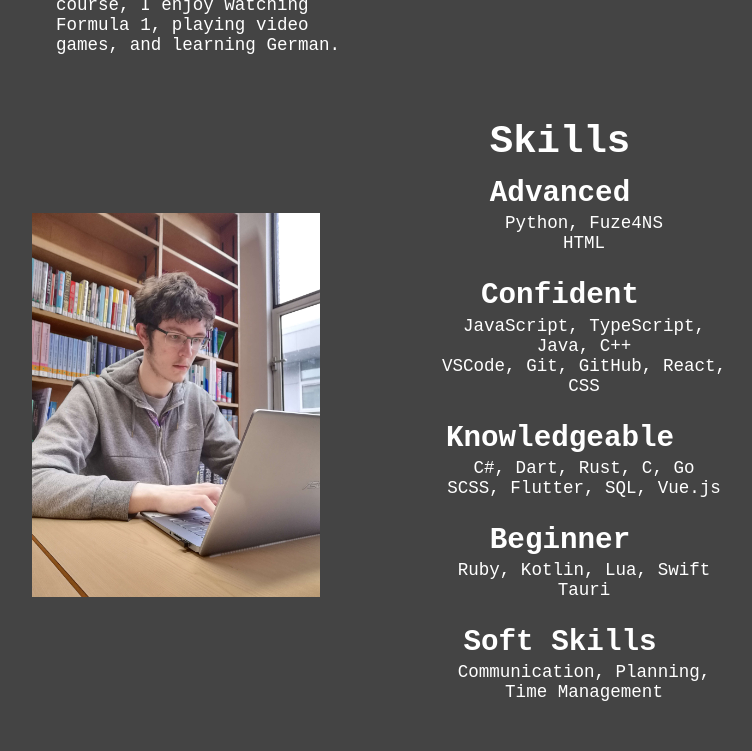
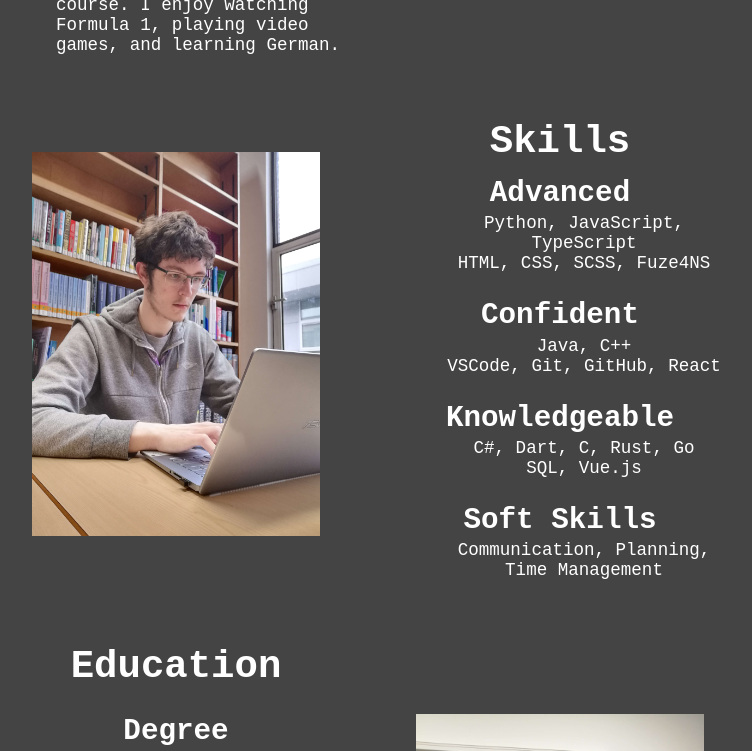
Before and after one commit to BenTaylor25/WebPortfolio2023, a React (Vite) app in the folder web-portfolio-2023/: page /WebPortfolio2023/about in a window 1280 px wide. Shown: the part 502-1253 px from the top of the page, without its empty margins (272-1024 px from the left). Built offline with nearby package versions, Linux system fonts and the light colour scheme.

Commit message:
updated technologies

```diff
--- a/web-portfolio-2023/src/components/pages/About.tsx
+++ b/web-portfolio-2023/src/components/pages/About.tsx
@@ -18,7 +18,7 @@ export default function About() {
                         Outside of tech, I enjoy discussing Philosophy and Storytelling,
                         and learning about Psychology, Language, and History. When I'm
                         not working on programming projects or getting several weeks ahead
-                        of my uni course, I enjoy watching Formula 1, playing video games,
+                        of my uni course. I enjoy watching Formula 1, playing video games,
                         and learning German.
                     </p>
                 </div>
@@ -36,17 +36,14 @@ export default function About() {
                     <h1>Skills</h1>
                     <section>
                         <h2>Advanced</h2>
-                        <p>Python, Fuze4NS</p>
-                        <p>HTML</p>
+                        <p>Python, JavaScript, TypeScript</p>
+                        <p>HTML, CSS, SCSS, Fuze4NS</p>
                         <h2>Confident</h2>
-                        <p>JavaScript, TypeScript, Java, C++</p>
-                        <p>VSCode, Git, GitHub, React, CSS</p>
+                        <p>Java, C++</p>
+                        <p>VSCode, Git, GitHub, React</p>
                         <h2>Knowledgeable</h2>
-                        <p>C#, Dart, Rust, C, Go</p>
-                        <p>SCSS, Flutter, SQL, Vue.js</p>
-                        <h2>Beginner</h2>
-                        <p>Ruby, Kotlin, Lua, Swift</p>
-                        <p>Tauri</p>
+                        <p>C#, Dart, C, Rust, Go</p>
+                        <p>SQL, Vue.js</p>
                         <h2>Soft Skills</h2>
                         <p>Communication, Planning, Time Management</p>
                     </section>
--- a/web-portfolio-2023/src/components/pages/Home.tsx
+++ b/web-portfolio-2023/src/components/pages/Home.tsx
@@ -8,7 +8,7 @@ export default function Home() {
             <p>Computer Science Student;</p>
             <p>Aspiring Software Engineer.</p>
             <img src={"assets/portrait.jpg"} alt="portrait of Ben" />
-            <p>Python, Java, C++, TypeScript,</p>
+            <p>Python, TypeScript, Java, C++,</p>
             <p>VSCode, Git, GitHub, React.</p>
         </main>
     );
```
